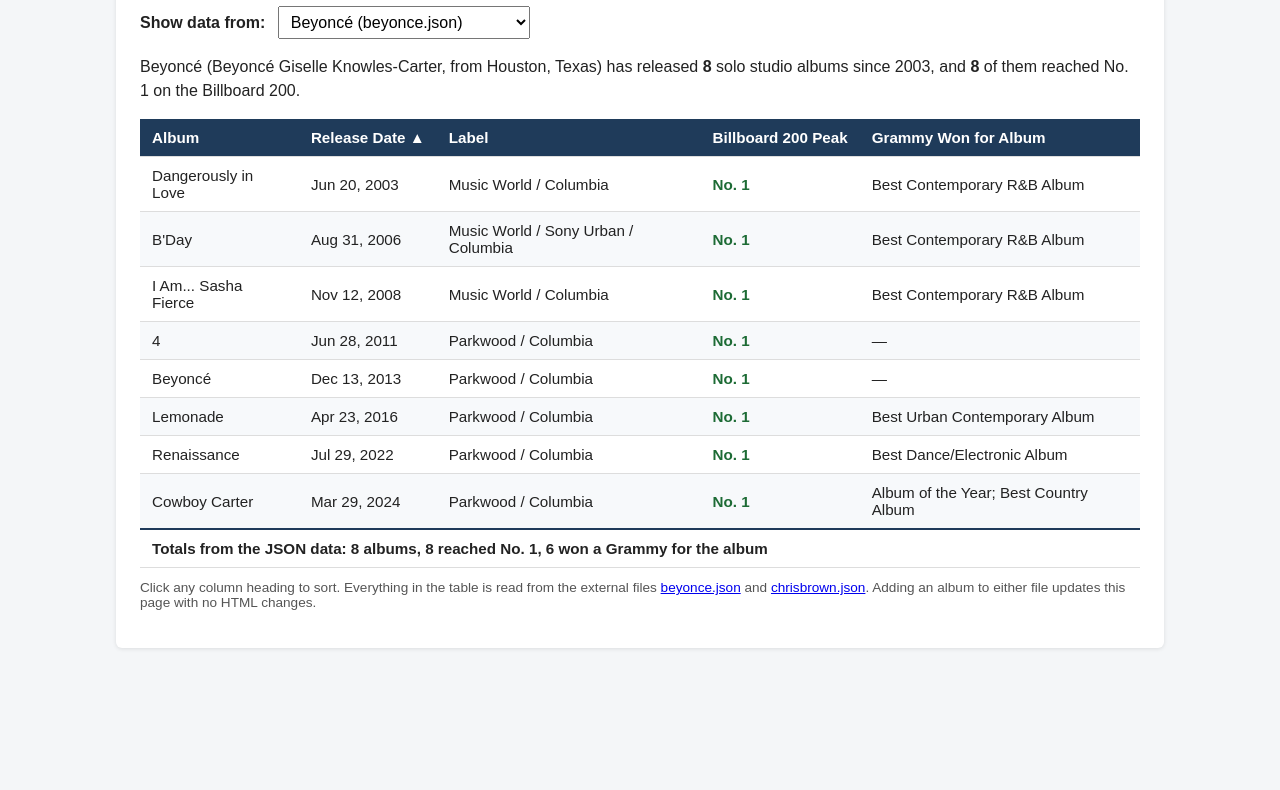
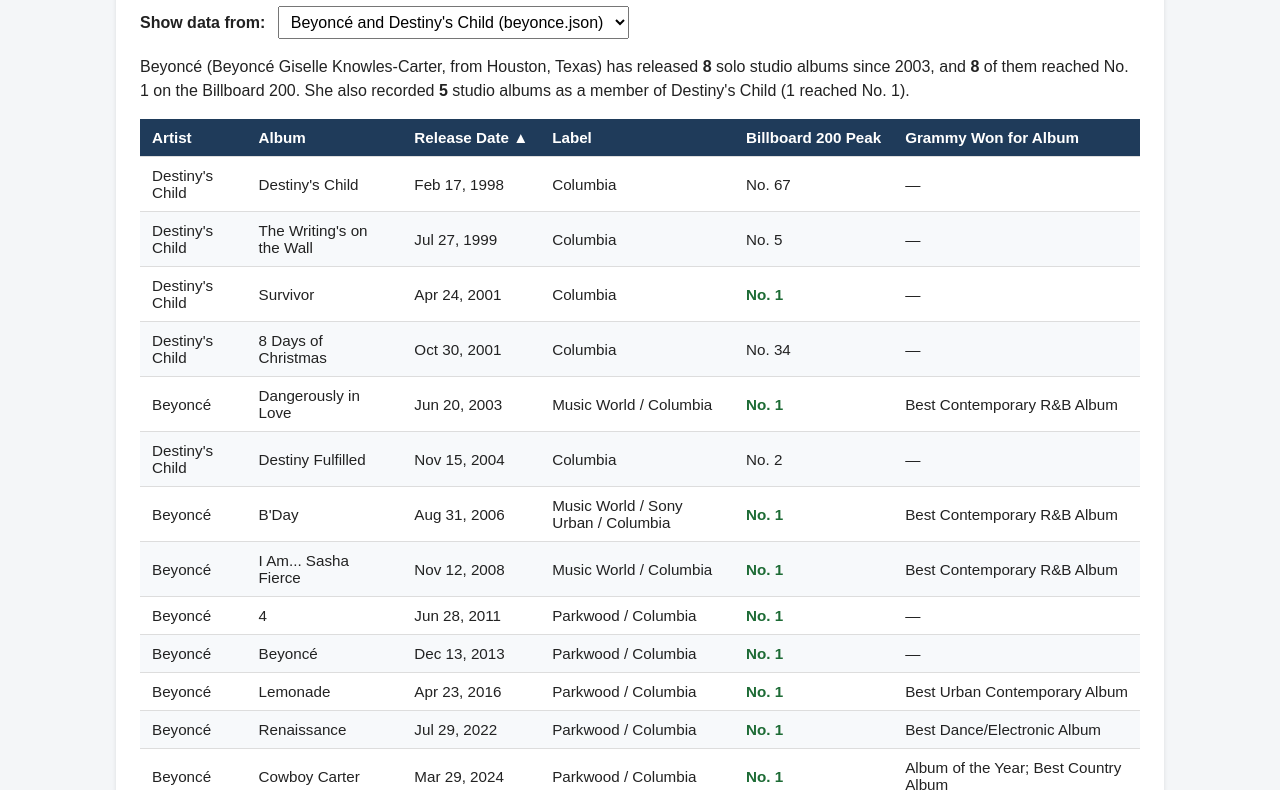
Before and after one commit to tekeyahbennett-coder/COP4813, a plain HTML site: page assignment6.html in a window 1280 px wide. Shown: the part 96-886 px from the top of the page. Before the commit the page ends 800 px from the top, so only its background shows below. Drawn offline with Linux system fonts and the light colour scheme.

Commit message:
Assignment 6: add Destiny's Child albums

```diff
--- a/assignment6.html
+++ b/assignment6.html
@@ -53,12 +53,12 @@
 </head>
 <body>
   <main>
-    <h1>R&amp;B Studio Albums: Beyoncé and Chris Brown</h1>
+    <h1>R&amp;B Studio Albums: Beyoncé, Destiny's Child and Chris Brown</h1>
 
     <div class="controls">
       <label for="dataSelect">Show data from:</label>
       <select id="dataSelect">
-        <option value="beyonce.json">Beyoncé (beyonce.json)</option>
+        <option value="beyonce.json">Beyoncé and Destiny's Child (beyonce.json)</option>
         <option value="chrisbrown.json">Chris Brown (chrisbrown.json)</option>
         <option value="both">Both artists (both files)</option>
       </select>
@@ -115,14 +115,17 @@
 
       Promise.all(fileList.map(loadFile))
         .then(function (artists) {
-          showArtist = artists.length > 1;
           rows = [];
           artists.forEach(function (a) {
             a.albums.forEach(function (album) {
-              album.artist = a.artist;   // copy the artist name onto each album object
+              // Name shown in the Artist column: the group for group albums, otherwise the artist
+              album.artist = album.creditedTo || a.artist;
               rows.push(album);
             });
           });
+          // Show the Artist column whenever the table mixes more than one name
+          const names = rows.map(function (r) { return r.artist; });
+          showArtist = new Set(names).size > 1;
           sortKey = "releaseDate";
           sortAscending = true;
           sortRows();
@@ -138,10 +141,18 @@
 
     function renderSummary(artists) {
       const parts = artists.map(function (a) {
-        const numberOnes = a.albums.filter(function (x) { return x.billboard200Peak === 1; }).length;
-        return a.artist + " (" + a.fullName + ", from " + a.hometown + ") has released <strong>" +
-          a.albums.length + "</strong> solo studio albums since " + a.soloDebutYear +
+        const solo = a.albums.filter(function (x) { return !x.creditedTo; });
+        const group = a.albums.filter(function (x) { return x.creditedTo; });
+        const numberOnes = solo.filter(function (x) { return x.billboard200Peak === 1; }).length;
+        let text = a.artist + " (" + a.fullName + ", from " + a.hometown + ") has released <strong>" +
+          solo.length + "</strong> solo studio albums since " + a.soloDebutYear +
           ", and <strong>" + numberOnes + "</strong> of them reached No. 1 on the Billboard 200.";
+        if (group.length > 0) {
+          const groupOnes = group.filter(function (x) { return x.billboard200Peak === 1; }).length;
+          text += " She also recorded <strong>" + group.length + "</strong> studio albums as a member of " +
+            a.group + " (" + groupOnes + " reached No. 1).";
+        }
+        return text;
       });
       document.getElementById("summary").innerHTML = parts.join("<br>");
     }
--- a/beyonce.json
+++ b/beyonce.json
@@ -3,7 +3,48 @@
   "fullName": "Beyoncé Giselle Knowles-Carter",
   "hometown": "Houston, Texas",
   "soloDebutYear": 2003,
+  "group": "Destiny's Child",
   "albums": [
+    {
+      "title": "Destiny's Child",
+      "creditedTo": "Destiny's Child",
+      "releaseDate": "1998-02-17",
+      "label": "Columbia",
+      "billboard200Peak": 67,
+      "albumGrammy": null
+    },
+    {
+      "title": "The Writing's on the Wall",
+      "creditedTo": "Destiny's Child",
+      "releaseDate": "1999-07-27",
+      "label": "Columbia",
+      "billboard200Peak": 5,
+      "albumGrammy": null
+    },
+    {
+      "title": "Survivor",
+      "creditedTo": "Destiny's Child",
+      "releaseDate": "2001-04-24",
+      "label": "Columbia",
+      "billboard200Peak": 1,
+      "albumGrammy": null
+    },
+    {
+      "title": "8 Days of Christmas",
+      "creditedTo": "Destiny's Child",
+      "releaseDate": "2001-10-30",
+      "label": "Columbia",
+      "billboard200Peak": 34,
+      "albumGrammy": null
+    },
+    {
+      "title": "Destiny Fulfilled",
+      "creditedTo": "Destiny's Child",
+      "releaseDate": "2004-11-15",
+      "label": "Columbia",
+      "billboard200Peak": 2,
+      "albumGrammy": null
+    },
     {
       "title": "Dangerously in Love",
       "releaseDate": "2003-06-20",
```
